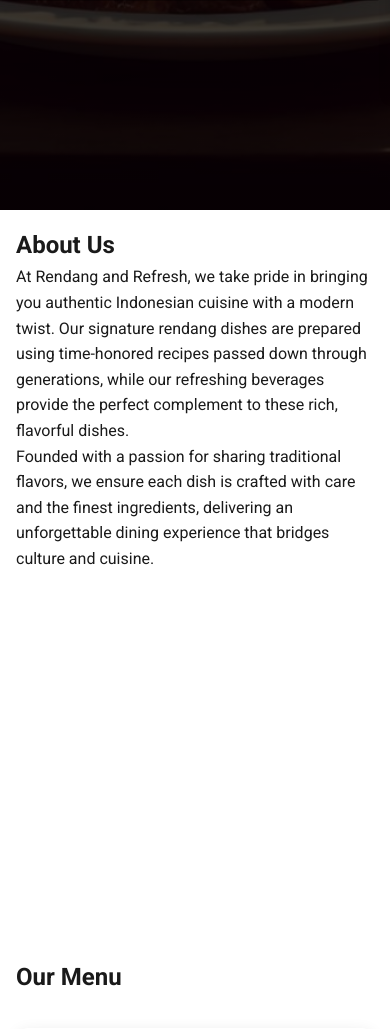
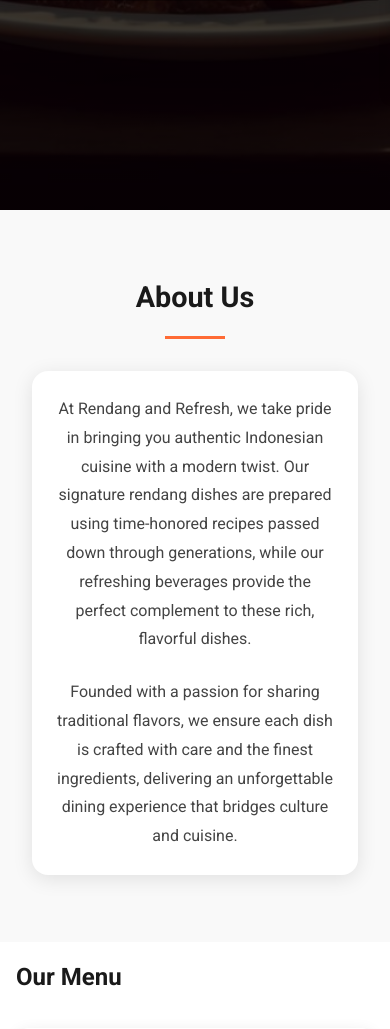
Before and after one commit to adam4788/RendangWebsite, a Flask app: page / in a window 390 px wide. Shown: the part 746-1775 px from the top of the page. Run offline with Flask 3, Linux system fonts and the light colour scheme.

Commit message:
Improve "About Us" section readability and centering.
Replit-Commit-Author: Agent
Replit-Commit-Session-Id: e1b85007-5d10-4503-a18a-3a0af1ce90a3
Replit-Commit-Screenshot-Url: https://storage.googleapis.com/screenshot-production-us-central1/ed5f5992-3772-4006-b49d-ddad74691a17/f0f1deee-54a7-49b0-b115-c047a91e8ea8.jpg

```diff
--- a/static/css/style.css
+++ b/static/css/style.css
@@ -1418,3 +1418,83 @@ section.visible {
         width: 60px;
     }
 }
+
+/* About Section */
+.about {
+    padding: 6rem 0;
+    background-color: var(--background-light);
+}
+
+.about-content {
+    max-width: 800px;
+    margin: 0 auto;
+    text-align: center;
+    background: white;
+    padding: 3rem;
+    border-radius: 16px;
+    box-shadow: 0 4px 20px var(--shadow-color);
+}
+
+.about h2 {
+    font-size: 2.5rem;
+    color: var(--primary-color);
+    margin-bottom: 2rem;
+    text-align: center;
+    position: relative;
+}
+
+.about h2::after {
+    content: '';
+    display: block;
+    width: 60px;
+    height: 3px;
+    background-color: var(--accent-color);
+    margin: 1rem auto;
+}
+
+.about-text {
+    color: #444;
+    font-size: 1.1rem;
+    line-height: 1.8;
+}
+
+.about-text p {
+    margin-bottom: 1.5rem;
+}
+
+.about-text p:last-child {
+    margin-bottom: 0;
+}
+
+@media (max-width: 768px) {
+    .about {
+        padding: 4rem 0;
+    }
+
+    .about-content {
+        padding: 2rem;
+        margin: 0 1rem;
+    }
+
+    .about h2 {
+        font-size: 2rem;
+    }
+
+    .about-text {
+        font-size: 1rem;
+    }
+}
+
+@media (max-width: 480px) {
+    .about {
+        padding: 3rem 0;
+    }
+
+    .about-content {
+        padding: 1.5rem;
+    }
+
+    .about h2 {
+        font-size: 1.8rem;
+    }
+}
```
